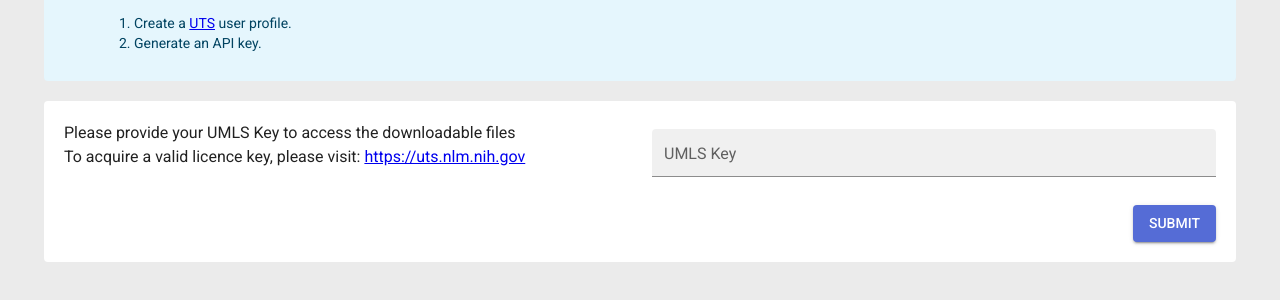
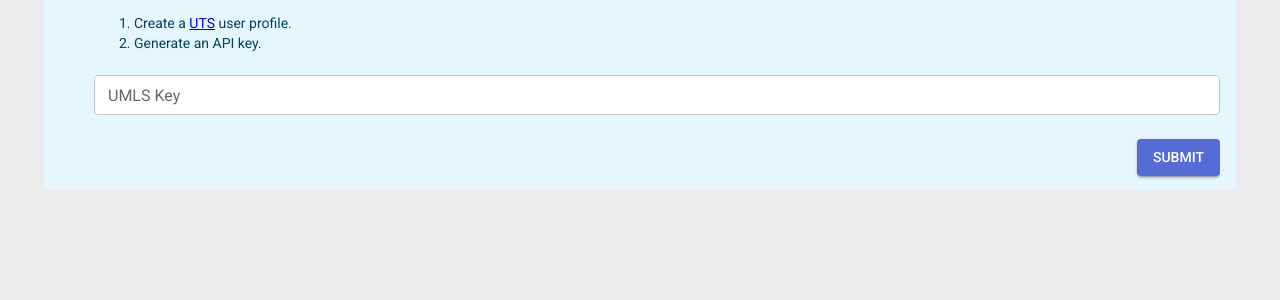
Before and after one commit to x-atlas-consortia/ubkg-download, a Next.js app in the folder src/: page / in a window 1280 px wide. Shown: the part 390-690 px from the top of the page. Built offline with nearby package versions, Linux system fonts and the light colour scheme.

Commit message:
Loads file list based on currently stored keys in localstorage, addresses Style changes proposed in PR change request

```diff
--- a/src/pages/index.tsx
+++ b/src/pages/index.tsx
@@ -35,24 +35,33 @@ const Home = (props) => {
     var [fileList, setFileList] = useState([]);
 
     useEffect(() => {
+        console.debug('%c◉ useEffect LS Get, sets umlskey ', 'color:#00ff7b', );
         const ls = localStorage.getItem("umlsKey");
         if (ls) {
             setUmlsKey(ls);
-            setHasAuth(true);
+            FileList(ls)
+                .then((res) => {
+                    var fileJson = JSON.parse(res);
+                    setFileList(fileJson);
+                    setHasAuth(true);
+                })
+                .catch((err) => {
+                    console.debug('%c◉ err ', 'color:#ff005d', err);
+                });
         }
     }, []);
 
-    useEffect(() => {
-        if (umlsKey) {
-            localStorage.setItem("umlsKey", umlsKey);
-
-        }
-    }, [umlsKey]);
+    // useEffect(() => {
+    //     console.debug('%c◉ useEffect LS Set if  ', 'color:#00ff7b', );
+    //     if (umlsKey) {
+    //         localStorage.setItem("umlsKey", umlsKey);
+    //     }
+    // }, [umlsKey]);
 
     function authCheck() {
+        if(!localStorage.getItem("umlskey")){localStorage.setItem("umlsKey", umlsKey)}
         console.debug("%c◉ umlsKey ", "color:#00ff7b", umlsKey);
         if(umlsKey && umlsKey.length > 0 && umlsKey !== ''){
-
             KeyAPI(umlsKey)
             .then((res) => {
                 console.debug(res);
@@ -102,7 +111,8 @@ const Home = (props) => {
 
     }
 
-    function fileGet() {
+    function fileGet(providedKey) {
+        var key = providedKey || umlsKey;
         FileList(umlsKey)
             .then((res) => {
                 console.debug("%c◉ fileGet Success ", "color:#c3fd7b", res);
@@ -200,55 +210,44 @@ const Home = (props) => {
                     <li>Create a <a href="https://uts.nlm.nih.gov/uts/" target="_blank"> UTS</a> user profile.</li>
                     <li>Generate an API key.</li>
                 </ol>
-            </Alert>
-        )
-    }
-    function renderLoginView() {
-        return (
-            <Paper elevation={0} sx={{ margin: "20px auto", padding: "20px 20px", maxWidth: "1280px",}}>
-                <Grid container spacing={3} sx={{display: "flex", justifyContent: "flex-start", textAlign: "left",}}>
-                    <Grid item xs={6}>
-                        <Typography>
-                            Please provide your UMLS Key to access the downloadable files{" "}
-                        </Typography>
-                        <Typography>
-                            To acquire a valid licence key, please visit:{" "}
-                            <a href="https://uts.nlm.nih.gov" target="_blank">https://uts.nlm.nih.gov</a>
-                        </Typography>
-                    </Grid>
 
-                    <Grid item xs={6}>
+                { ! hasAuth && (
+                    <>
                         <TextField
                             label="UMLS Key"
                             size="small"
                             margin="dense"
                             multiline
                             fullWidth
-                            variant="filled"
+                            // variant="filled"
                             id="umlsKey"
                             value={umlsKey}
                             placeholder={umlsKey}
                             disabled={inputDisabled}
                             onChange={updateKey}
+                            sx={{
+                                backgroundColor:"white"
+                            }}
                         />{" "}
                         <br /> <br />
-                        { ! hasAuth && (
-                            <Button variant="contained" onClick={authCheck} sx={{ float: "right" }}>Submit</Button>
-                        )}
-                    </Grid>
-                </Grid>
-
-                {error && error.length > 0 && (
-                    <Alert sx={{marginTop: "20px"}} severity="error">{error}</Alert>
+                        <Button variant="contained" onClick={() => authCheck()} sx={{ float: "right"}}>Submit</Button>
+                    </>
                 )}
-
+            </Alert>
+        )
+    }
+    function renderFileView() {
+        console.debug('%c◉ hasAuth ', 'color:#00ff7b', hasAuth);
+        console.debug('%c◉ fileList ', 'color:#00ff7b', fileList);
+        return (
+            <>
                 {hasAuth && fileList.length > 0 && (
-                    <>
+                    <Paper elevation={0} sx={{ margin: "20px auto", padding: "20px 20px", maxWidth: "1280px",}}>
                         <Typography sx={{ marginBottom: "20px" }}>Downloadable Files ({fileList.length}):</Typography>
                         {renderTable()}
-                    </>
+                    </Paper>
                 )}
-            </Paper>
+            </>
         );
     }
 
@@ -274,8 +273,12 @@ const Home = (props) => {
             {topNav()}
             <Container maxWidth="xl" className="containerBox">
                 <Box sx={{ padding: "20px;", margin: "30px auto" }}>
+
                     {renderLicenceInfo()}
-                    <>{renderLoginView()}</>
+                    {error && error.length > 0 && (
+                        <Alert sx={{marginTop: "20px"}} severity="error">{error}</Alert>
+                    )}
+                    <>{renderFileView()}</>
                 </Box>
             </Container>
         </Box>
```
